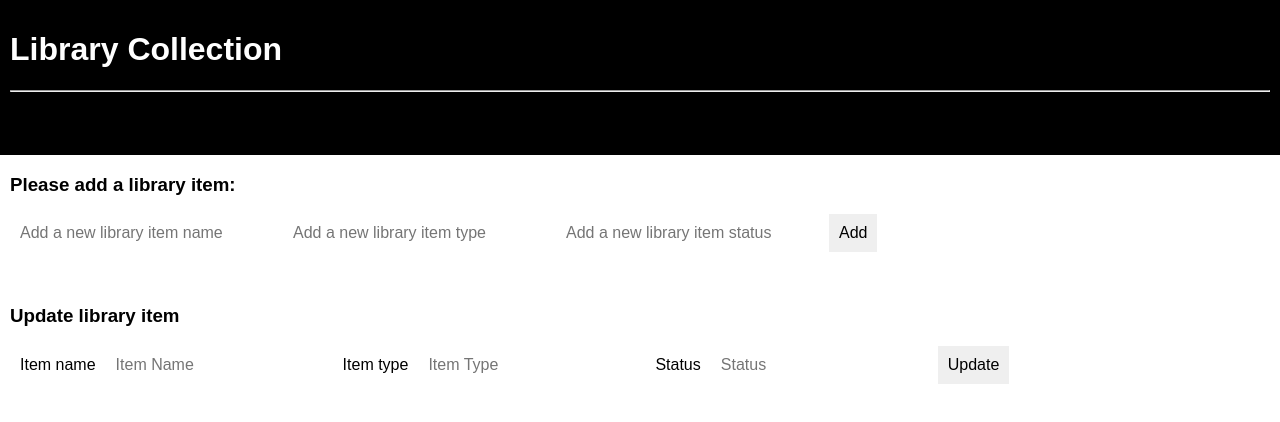
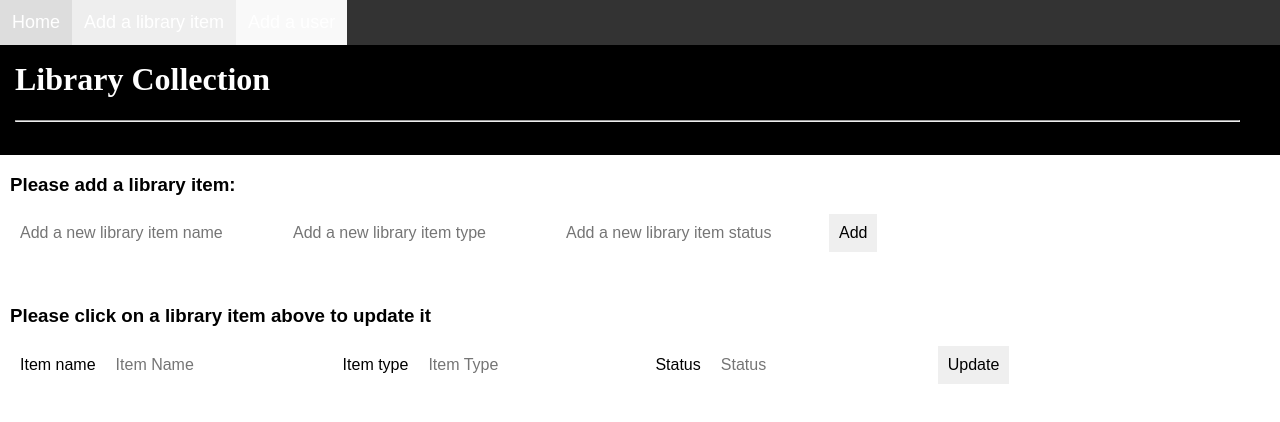
Before and after one commit to farheenrahim-avanade/LibraryAPI, a plain HTML site: page LibraryAPI/wwwroot/index.html in a window 1280 px wide. Drawn offline with Linux system fonts and the light colour scheme; no server answers.

Commit message:
Added navbar

```diff
--- a/LibraryAPI/wwwroot/Styles/main.css
+++ b/LibraryAPI/wwwroot/Styles/main.css
@@ -16,8 +16,10 @@ body {
     background-color: black;
     height: 155px;
     color: white;
-    padding: 10px;
+    padding: 40px;
     margin: 0;
+    font-family: Abril Fatface;
+    padding-left: 15px;
 }
 /*creating a class called header which can be applied to other elements like h1, h2 etc.*/
 
@@ -77,11 +79,11 @@ ul {
         }
 
         /* When clicked on, change the background colour and strike out text */
-        ul li.checked {
+         ul li.checked {
             background: #888;
             color: #fff;
-            text-decoration: line-through;
         }
+
 
 /* CSS style to hide the "tick" symbol if an item status is not set to "DONE"
            This is done in code - see the addTodoItemToDisplay() function where the element is classList.toggle() */
@@ -111,3 +113,33 @@ ul {
         background-color: red;
         color: white;
     }
+
+.navbar ul {
+    list-style-type: none;
+    margin: 0;
+    padding: 0;
+    overflow: hidden;
+    background-color: #333;
+    position: fixed;
+    top: 0;
+    width: 100%;
+}
+
+.navbar li {
+    float: left;
+}
+
+.navbar li a {
+        display: block;
+        color: white;
+        text-align: center;
+        text-decoration: none;
+    }
+
+.navbar li a:hover:not(.active) {
+    background-color: yellow;
+}
+
+.navbar active {
+    background-color: red;
+}
--- a/LibraryAPI/wwwroot/index.html
+++ b/LibraryAPI/wwwroot/index.html
@@ -22,20 +22,29 @@
     <!---------------------------------------------------------------------------------------
       This is the Header
     ---------------------------------------------------------------------------------------->
+    <div class="navbar">
+        <ul>
+            <li><a class="active" href="./home.html">Home</a></li>
+            <li><a href="#news">Add a library item</a></li>
+            <li><a href="#contact">Add a user</a></li>
+        </ul>
+    </div>
+
     <div class="header">
         <h1>Library Collection</h1>
         <hr />
     </div>
 
 
+
     <div id="LibraryForm">
-        <form action="javascript:addNewLibraryItem()" style= "margin-left: 10px">
+        <form action="javascript:addNewLibraryItem()" style="margin-left: 10px">
 
             <!--<label for="newTodoDescription">Please enter a TODO Item</label>-->
             <h3> Please add a library item: </h3>
-            <input type="text" id="newItemName" placeholder="Add a new library item name" size = 25>
-            <input type="text" id="newItemType" placeholder="Add a new library item type" size = 25 >
-            <input type="text" id="newStatus" placeholder="Add a new library item status" size = 25>
+            <input type="text" id="newItemName" placeholder="Add a new library item name" size=25>
+            <input type="text" id="newItemType" placeholder="Add a new library item type" size=25>
+            <input type="text" id="newStatus" placeholder="Add a new library item status" size=25>
             <input type="submit" value="Add" class="addButton" />
         </form>
     </div>
@@ -58,7 +67,7 @@
 
     <form class=" col-2 " action="javascript:getUpdatedLibraryForm()" style=" margin-left:10px;">
 
-        <h3>Update library item</h3>
+        <h3>Please click on a library item above to update it</h3>
         <input type="hidden" id="updateLibraryID" placeholder="ID..." size=5>
 
         <label for="updateLibraryItemName">Item name</label>
```
Also changed, not shown: LibraryAPI/wwwroot/home.html (added, +10 -0 lines).
